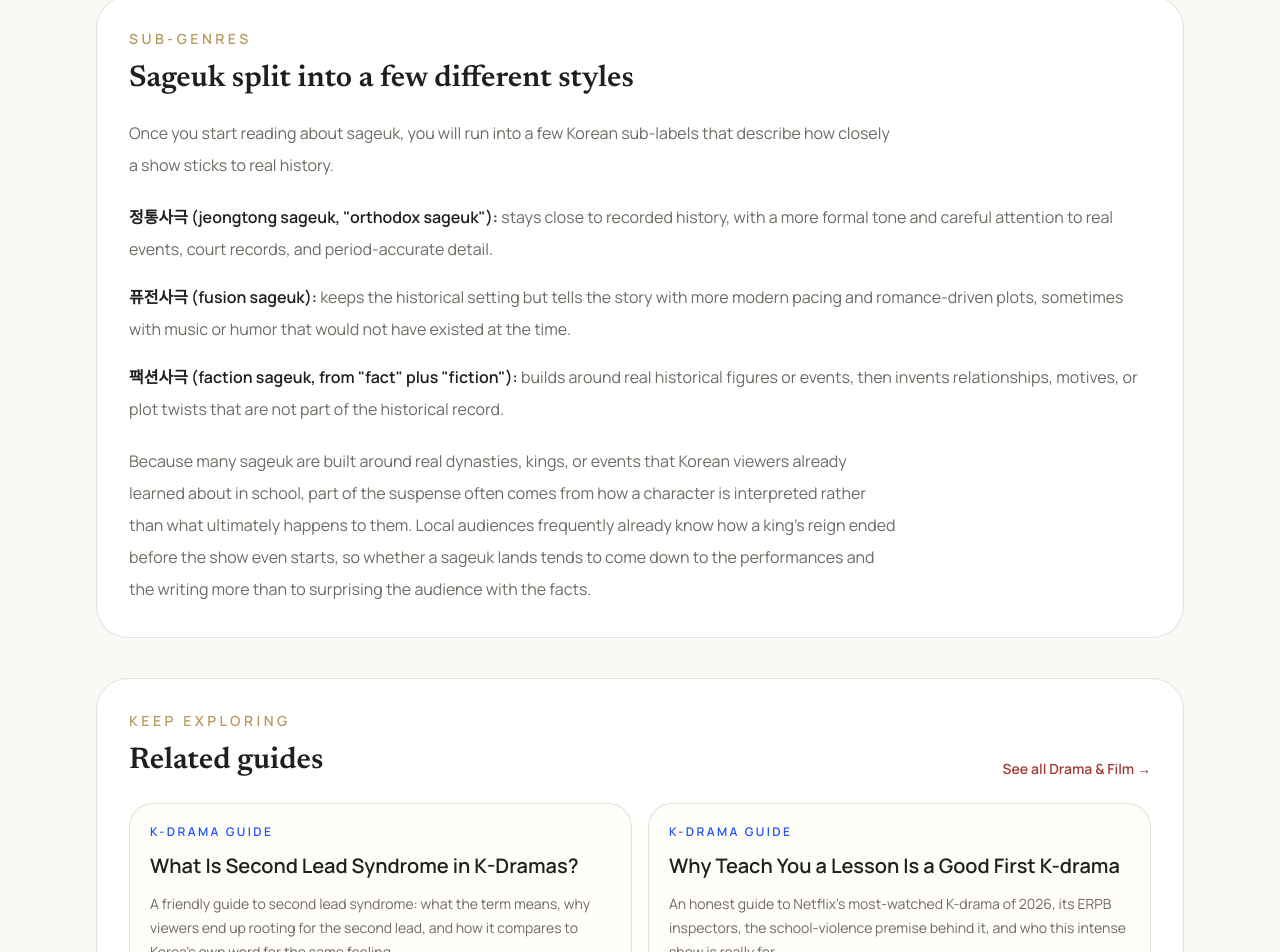
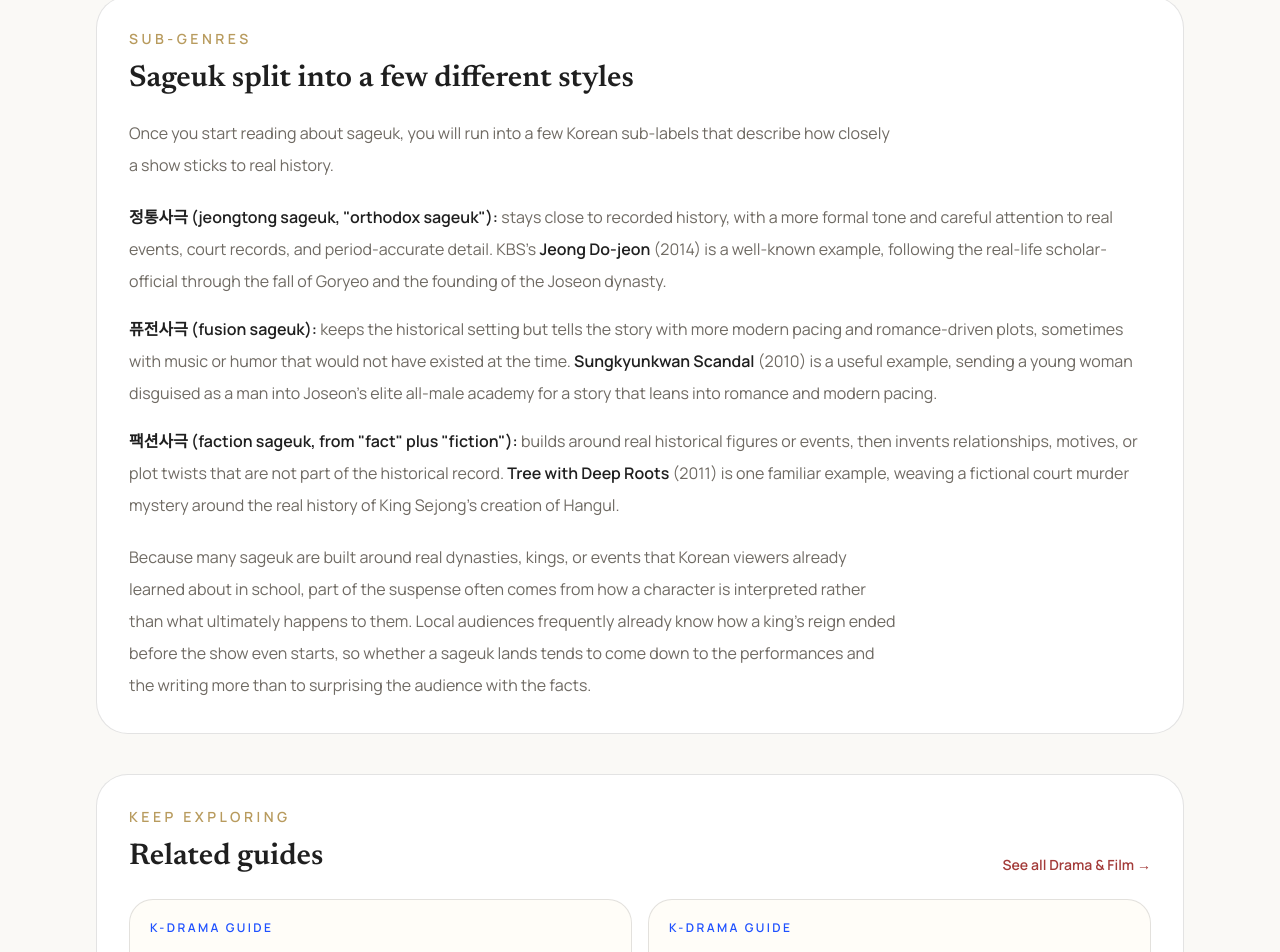
Before and after one commit to kjgusgh-source/korea-inside, a Next.js app: page /dramas/what-is-a-sageuk-in-kdramas in a window 1280 px wide. Shown: the part 1536-2488 px from the top of the page. Built offline with nearby package versions, Linux system fonts and the light colour scheme.

Commit message:
Reconcile with latest main + add sageuk sub-genre drama examples per user feedback

```diff
--- a/app/dramas/page.tsx
+++ b/app/dramas/page.tsx
@@ -33,6 +33,16 @@ const STANDALONE_DRAMA_GUIDES = [
       "A friendly guide to second lead syndrome: what the term means, why viewers end up rooting for the second lead, and how it compares to Korea's own word for the same feeling.",
     href: "/dramas/what-is-second-lead-syndrome-in-kdramas",
     readingTime: "5 min read",
+  },
+  {
+    id: "what-is-makjang",
+    category: "dramas",
+    categoryLabel: "K-drama guide",
+    title: "What Is Makjang? K-Drama's Wildest Genre, Explained",
+    description:
+      "A friendly guide to makjang (막장), the K-drama genre built on secret identities, revenge, and affairs, from its coal-mine origins to The Penthouse and the daytime classic Temptation of Wife.",
+    href: "/dramas/what-is-makjang",
+    readingTime: "6 min read",
   },
   {
     id: "what-is-a-sageuk-in-kdramas",
--- a/app/dramas/what-is-a-sageuk-in-kdramas/page.tsx
+++ b/app/dramas/what-is-a-sageuk-in-kdramas/page.tsx
@@ -263,7 +263,13 @@ export default function WhatIsASageukInKdramasPage() {
                 </span>{" "}
                 stays close to recorded history, with a more formal tone and
                 careful attention to real events, court records, and
-                period-accurate detail.
+                period-accurate detail. KBS&apos;s{" "}
+                <span className="font-semibold text-[var(--text)]">
+                  Jeong Do-jeon
+                </span>{" "}
+                (2014) is a well-known example, following the real-life
+                scholar-official through the fall of Goryeo and the founding
+                of the Joseon dynasty.
               </li>
               <li>
                 <span className="font-semibold text-[var(--text)]">
@@ -271,7 +277,13 @@ export default function WhatIsASageukInKdramasPage() {
                 </span>{" "}
                 keeps the historical setting but tells the story with more
                 modern pacing and romance-driven plots, sometimes with music
-                or humor that would not have existed at the time.
+                or humor that would not have existed at the time.{" "}
+                <span className="font-semibold text-[var(--text)]">
+                  Sungkyunkwan Scandal
+                </span>{" "}
+                (2010) is a useful example, sending a young woman disguised as
+                a man into Joseon&apos;s elite all-male academy for a story
+                that leans into romance and modern pacing.
               </li>
               <li>
                 <span className="font-semibold text-[var(--text)]">
@@ -280,7 +292,13 @@ export default function WhatIsASageukInKdramasPage() {
                 </span>{" "}
                 builds around real historical figures or events, then
                 invents relationships, motives, or plot twists that are not
-                part of the historical record.
+                part of the historical record.{" "}
+                <span className="font-semibold text-[var(--text)]">
+                  Tree with Deep Roots
+                </span>{" "}
+                (2011) is one familiar example, weaving a fictional court
+                murder mystery around the real history of King Sejong&apos;s
+                creation of Hangul.
               </li>
             </ul>
 
--- a/app/sitemap.ts
+++ b/app/sitemap.ts
@@ -274,6 +274,12 @@ export default function sitemap(): MetadataRoute.Sitemap {
       priority: 0.7,
     },
     {
+      url: `${baseUrl}/food/what-is-butter-tteok`,
+      lastModified: new Date(),
+      changeFrequency: "monthly",
+      priority: 0.7,
+    },
+    {
       url: `${baseUrl}/food/what-is-eomuk-korean-fish-cake`,
       lastModified: new Date(),
       changeFrequency: "monthly",
@@ -335,6 +341,12 @@ export default function sitemap(): MetadataRoute.Sitemap {
     },
     {
       url: `${baseUrl}/dramas/what-is-second-lead-syndrome-in-kdramas`,
+      lastModified: new Date(),
+      changeFrequency: "monthly",
+      priority: 0.7,
+    },
+    {
+      url: `${baseUrl}/dramas/what-is-makjang`,
       lastModified: new Date(),
       changeFrequency: "monthly",
       priority: 0.7,
```
